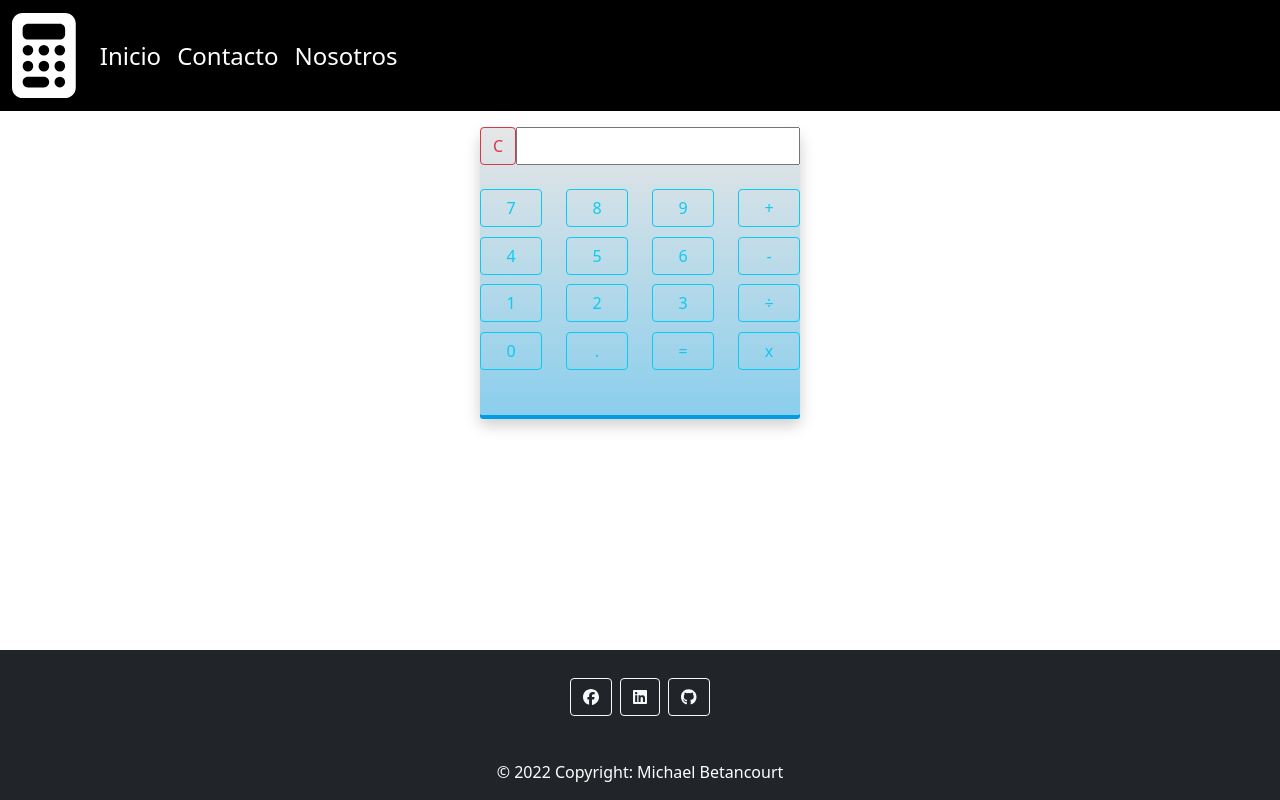
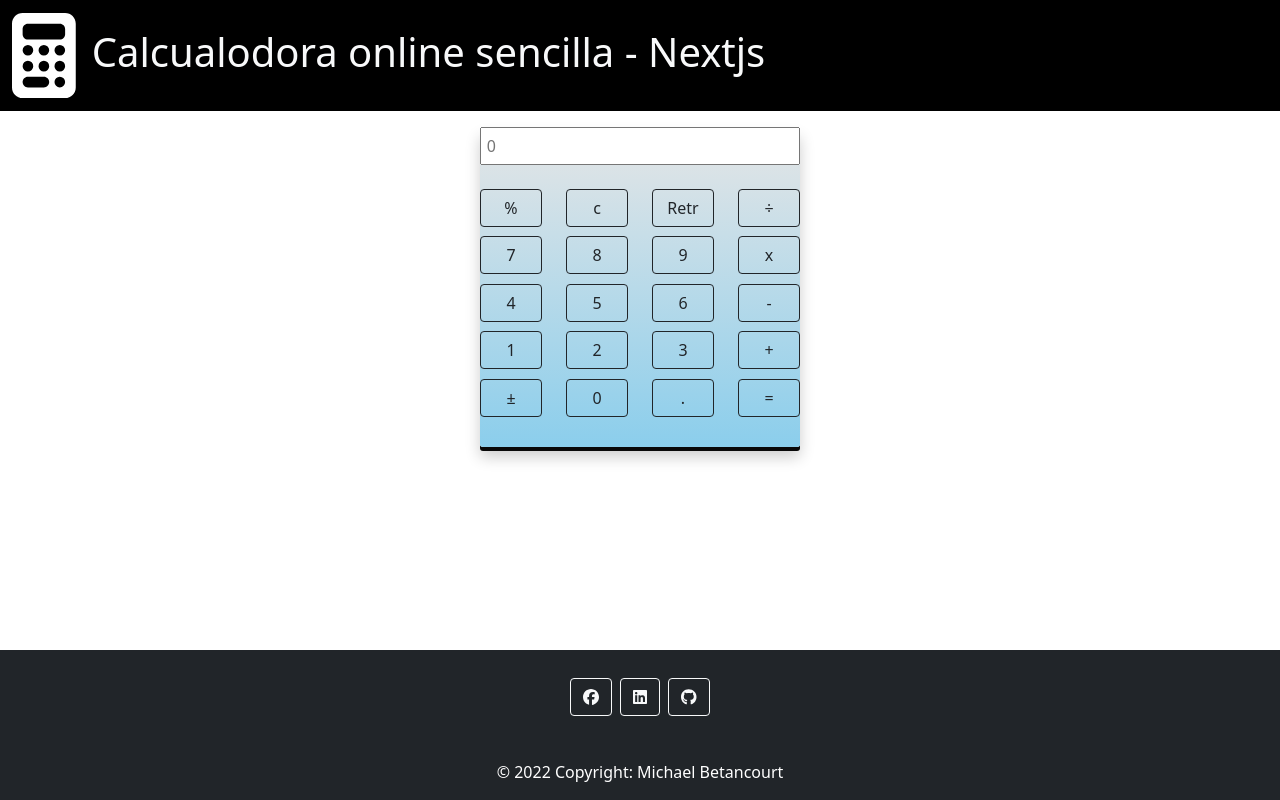
Before and after one commit to matthewdomi/Calculator, a Next.js app: page / in a window 1280 px wide. Built offline with nearby package versions, Linux system fonts and the light colour scheme.

Commit message:
Calculadora terminada

```diff
--- /dev/null
+++ b/components/indexComponents/CalculatorKey.js
@@ -0,0 +1,15 @@
+import React from 'react'
+
+const CalculatorKey = (props) => {
+    return (
+        <button
+            type="button" className="btn btn-outline-dark btn-rounded "
+            data-mdb-ripple-color="dark"
+            onClick={() => props.onClick(props.keyValue)}
+        >
+            {props.keyValue}{" "}
+        </button>
+    );
+}
+
+export default CalculatorKey
--- a/components/indexComponents/IndexComponent.jsx
+++ b/components/indexComponents/IndexComponent.jsx
@@ -1,6 +1,8 @@
 import React from 'react'
 import Head from 'next/head'
 import Calculator from '../../styles/Calculator.module.css';
+import CalculatorKey from "./CalculatorKey";
+import ChangeValueCalculator from "../../hooks/ChangeValueCalculator";
 
 const CreateIndex = () => {
   return (
@@ -16,65 +18,84 @@
   )
 }
 const CreatCalculator = () => {
-
+  const [handleOperation,nextValue] = ChangeValueCalculator();
+console.log(nextValue);
   return (
     <div className={Calculator.calculator}>
       <div className={Calculator.content}>
         <div className={Calculator.clearWithScreen}>
-          <button type="button" className="btn btn-outline-danger btn-rounded clear" data-mdb-ripple-color="dark">C</button>
-          <input type="text" id="valor" name="numeros" className={Calculator.screen} readonly/>
+          <input type="number" readOnly="readonly" name="screnn" className={Calculator.screen} placeholder={nextValue} />
         </div>
-        <div className={Calculator.buttonGroup+" row"} name="buttonGroup">
+        <div className={Calculator.buttonGroup + " row"} name="buttonGroup">
           <div className="col">
-            <button type="button" className="btn btn-outline-info btn-rounded " data-mdb-ripple-color="dark">7</button>
+            <CalculatorKey keyValue={"%"} onClick={handleOperation} />
           </div>
           <div className="col">
-            <button type="button" className="btn btn-outline-info btn-rounded " data-mdb-ripple-color="dark">8</button>
+            <CalculatorKey keyValue={"c"} onClick={handleOperation} />
           </div>
           <div className="col">
-            <button type="button" className="btn btn-outline-info btn-rounded " data-mdb-ripple-color="dark">9</button>
+            <CalculatorKey keyValue={"Retr"} onClick={handleOperation} />
           </div>
           <div className="col">
-            <button type="button" className="btn btn-outline-info btn-rounded " data-mdb-ripple-color="dark">+</button>
+            <CalculatorKey keyValue={"÷"} onClick={handleOperation} />
           </div>
           <div className="w-100"></div>
           <div className="col">
-            <button type="button" className="btn btn-outline-info btn-rounded " data-mdb-ripple-color="dark">4</button>
+            <CalculatorKey keyValue={"7"} onClick={handleOperation} />
           </div>
           <div className="col">
-            <button type="button" className="btn btn-outline-info btn-rounded " data-mdb-ripple-color="dark">5</button>
+            <CalculatorKey keyValue={"8"} onClick={handleOperation} />
           </div>
           <div className="col">
-            <button type="button" className="btn btn-outline-info btn-rounded " data-mdb-ripple-color="dark">6</button>
+            <CalculatorKey keyValue={"9"} onClick={handleOperation} />
           </div>
           <div className="col">
-            <button type="button" className="btn btn-outline-info btn-rounded " data-mdb-ripple-color="dark">-</button>
+            <CalculatorKey keyValue={"x"} onClick={handleOperation} />
           </div>
           <div className="w-100"></div>
           <div className="col">
-            <button type="button" className="btn btn-outline-info btn-rounded " data-mdb-ripple-color="dark">1</button>
+            <CalculatorKey keyValue={"4"} onClick={handleOperation} />
           </div>
           <div className="col">
-            <button type="button" className="btn btn-outline-info btn-rounded " data-mdb-ripple-color="dark">2</button>
+            <CalculatorKey keyValue={"5"} onClick={handleOperation} />
           </div>
           <div className="col">
-            <button type="button" className="btn btn-outline-info btn-rounded " data-mdb-ripple-color="dark">3</button>
+            <CalculatorKey keyValue={"6"} onClick={handleOperation} />
           </div>
           <div className="col">
-            <button type="button" className="btn btn-outline-info btn-rounded " data-mdb-ripple-color="dark">÷</button>
+            <CalculatorKey keyValue={"-"} onClick={handleOperation} />
           </div>
           <div className="w-100"></div>
           <div className="col">
-            <button type="button" className="btn btn-outline-info btn-rounded " data-mdb-ripple-color="dark">0</button>
+            <CalculatorKey keyValue={"1"} onClick={handleOperation} />
           </div>
           <div className="col">
-            <button type="button" className="btn btn-outline-info btn-rounded " data-mdb-ripple-color="dark">.</button>
+            <CalculatorKey keyValue={"2"} onClick={handleOperation} />
           </div>
           <div className="col">
-            <button type="button" className="btn btn-outline-info btn-rounded " data-mdb-ripple-color="dark">=</button>
+            <CalculatorKey keyValue={"3"} onClick={handleOperation} />
           </div>
           <div className="col">
-            <button type="button" className="btn btn-outline-info btn-rounded " data-mdb-ripple-color="dark">x</button>
+            <CalculatorKey keyValue={"+"} onClick={handleOperation} />
+          </div>
+          <div className="w-100"></div>
+          <div className="col">
+            <CalculatorKey keyValue={"\xB1"} onClick={handleOperation} />
+          </div>
+          <div className="col">
+            <CalculatorKey
+              keyValue={0}
+              onClick={handleOperation}
+            />
+          </div>
+          <div className="col">
+            <CalculatorKey
+              keyValue={"."}
+              onClick={handleOperation}
+            />
+          </div>
+          <div className="col">
+            <CalculatorKey keyValue={"="} onClick={handleOperation} />
           </div>
         </div>
       </div>
--- a/components/layout/FooterComponent.jsx
+++ b/components/layout/FooterComponent.jsx
@@ -11,21 +11,21 @@
     <footer className="bg-dark text-center text-white">
       <div className="container p-4 pb-0">
         <section className="mb-4">
-          <a className="btn btn-outline-light btn-floating m-1" href="#!" role="button"
+          <a className="btn btn-outline-light btn-floating m-1" href="https://www.facebook.com/michael.betancourt.39794/" role="button"
           >
             <FontAwesomeIcon
               icon={faFacebook}
             />
           </a>
 
-          <a className="btn btn-outline-light btn-floating m-1" href="#!" role="button"
+          <a className="btn btn-outline-light btn-floating m-1" href="https://www.linkedin.com/in/michael-betancourt-mora/" role="button"
           >
             <FontAwesomeIcon
               icon={faLinkedin}
             />
           </a>
 
-          <a className="btn btn-outline-light btn-floating m-1" href="#!" role="button">
+          <a className="btn btn-outline-light btn-floating m-1" href="https://github.com/michaelbeta" role="button">
             <FontAwesomeIcon
               icon={faGithub}
             />
--- a/components/layout/HeaderComponent.jsx
+++ b/components/layout/HeaderComponent.jsx
@@ -22,23 +22,7 @@
             <span className="navbar-toggler-icon "></span>
           </button>
           <div className="collapse navbar-collapse" id="navbarSupportedContent">
-            <ul className="navbar-nav me-auto mb-2 mb-lg-0">
-              <li className="nav-item">
-                <Link href="/">
-                  <a className="nav-link">Inicio</a>
-                </Link>
-              </li>
-              <li className="nav-item">
-                <Link href="/#">
-                  <a className="nav-link" >Contacto</a>
-                </Link>
-              </li>
-              <li className="nav-item">
-                <Link href="/#">
-                  <a className="nav-link" >Nosotros</a>
-                </Link>
-              </li>
-            </ul>
+            <h1 class="h1 text-light">Calcualodora online sencilla - Nextjs</h1>
           </div>
         </div>
       </nav>
--- /dev/null
+++ b/hooks/ChangeValueCalculator.js
@@ -0,0 +1,91 @@
+import { useState, useEffect } from 'react'
+
+function ChangeValueCalculator() {
+
+    const [prevValue, setPrevValue] = useState(null);
+    const [nextValue, setNextValue] = useState("0");
+    const [op, setOp] = useState(null);
+
+    useEffect(() => { }, [op, nextValue, prevValue]);
+
+    const CalculatorOperations = {
+        "÷": (firstValue, secondValue) => firstValue / secondValue,
+        "x": (firstValue, secondValue) => firstValue * secondValue,
+        "+": (firstValue, secondValue) => firstValue + secondValue,
+        "-": (firstValue, secondValue) => firstValue - secondValue,
+        "=": (firstValue, secondValue) => secondValue,
+    };
+
+    const performOperation = () => {
+        let temp = CalculatorOperations[op](
+            parseFloat(prevValue),
+            parseFloat(nextValue)
+        );
+        setOp(null);
+        setNextValue(String(temp));
+        setPrevValue(null);
+    };
+
+    const handleNum = (number) => {
+        setNextValue(nextValue === "0" ? String(number) : nextValue + number);
+    };
+
+    const insertDot = () => {
+        if (!/\./.test(nextValue)) {
+            setNextValue(nextValue + ".");
+        }
+    };
+    const percentage = () => {
+        setNextValue(parseFloat(nextValue) / 100);
+        if (prevValue && nextValue === "") {
+            setPrevValue(parseFloat(prevValue) / 100);
+        }
+    };
+    const changeSign = () => {
+        setNextValue(parseFloat(nextValue) * -1);
+    };
+    const clearData = () => {
+        setNextValue("0");
+        setPrevValue(0);
+    };
+    const clearLast = () => {
+        const newNextValue = nextValue.slice(0,nextValue.length-1);
+        if(newNextValue.length>0) setNextValue(newNextValue);
+        else setNextValue("0");
+    };
+    const handleOperation = (value) => {
+
+        if (Number.isInteger(Number(value))) {
+            handleNum(parseInt(value, 10));
+        } else if (value in CalculatorOperations) {
+            if (op === null) {
+                setOp(value);
+                setPrevValue(nextValue);
+                setNextValue("");
+            }
+
+            if (op) {
+                setOp(value);
+            }
+            if (prevValue && op && nextValue) {
+                performOperation();
+            }
+
+        } else if (value === "c") {
+            clearData();
+        } else if (value === "Retr"){
+            clearLast();
+        } else if (value === "\xB1") {
+            changeSign();
+        } else if (value === ".") {
+            insertDot();
+        } else if (value === "%") {
+            percentage();
+        }
+
+    };
+
+    return [handleOperation, nextValue]
+}
+
+export default ChangeValueCalculator
--- a/styles/Calculator.module.css
+++ b/styles/Calculator.module.css
@@ -17,10 +17,10 @@
     position: relative;
     background: linear-gradient(#e6e6e6, #8bceec);
     width:20em;
-    height: 18rem;
+    height: 20rem;
     margin: 0 auto;
     border-radius: 3px;
-    box-shadow: 0 4px #009de4, 0 10px 15px rgb(0 0 0 / 20%);
+    box-shadow: 0 4px #080808, 0 10px 15px rgb(0 0 0 / 20%);
 }
 
 .calculator:after {
--- a/styles/Header.moduleBoostrap.css
+++ b/styles/Header.moduleBoostrap.css
@@ -1,7 +1,3 @@
-.navbar-light .navbar-nav .nav-link {
-    color: rgb(255, 255, 255);
-    font-size:1.5rem;
-}
 .navbar-light .navbar-toggler {
     color: rgb(255, 255, 255);
     border-color: rgb(255, 255, 255);
```
